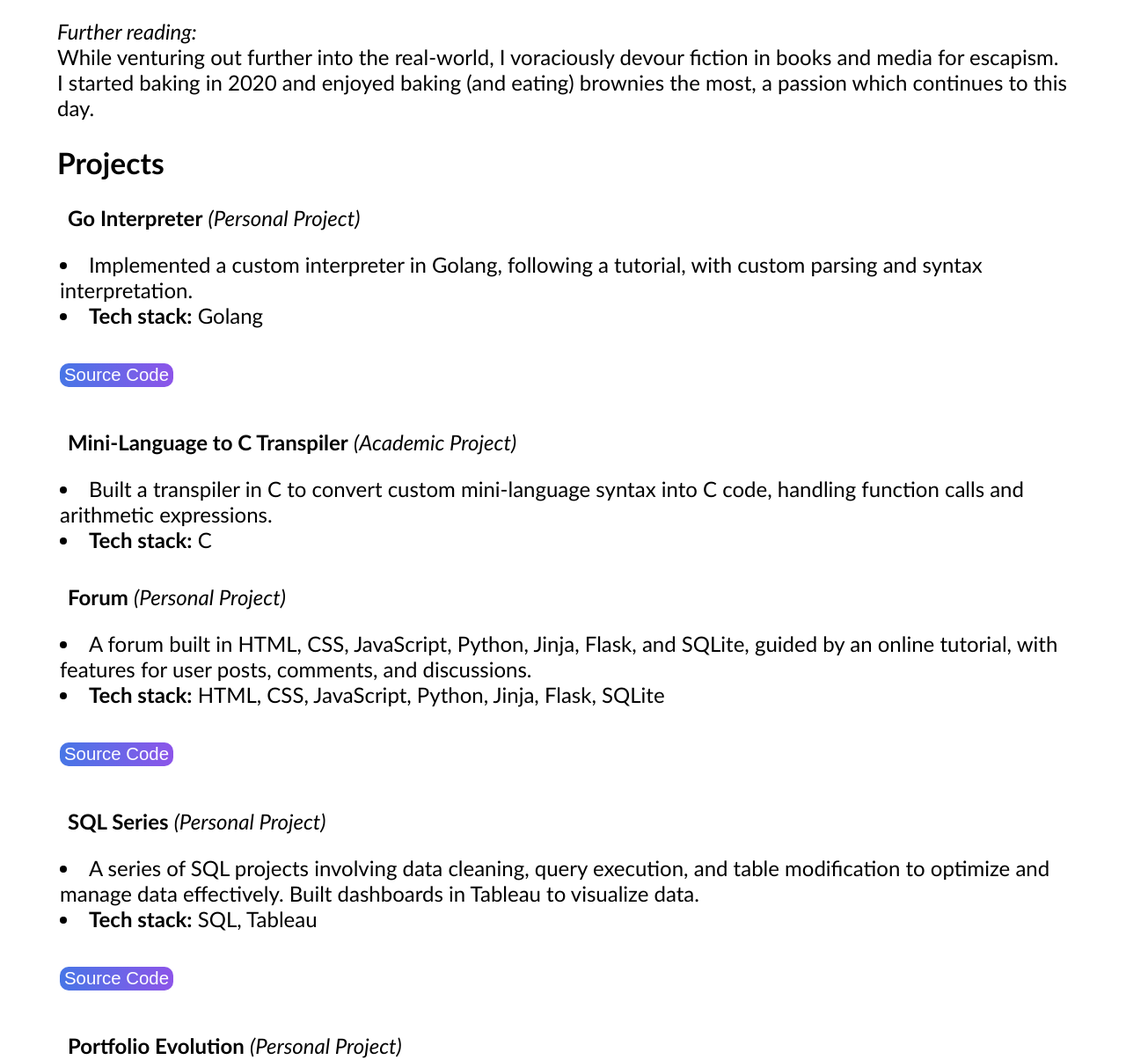
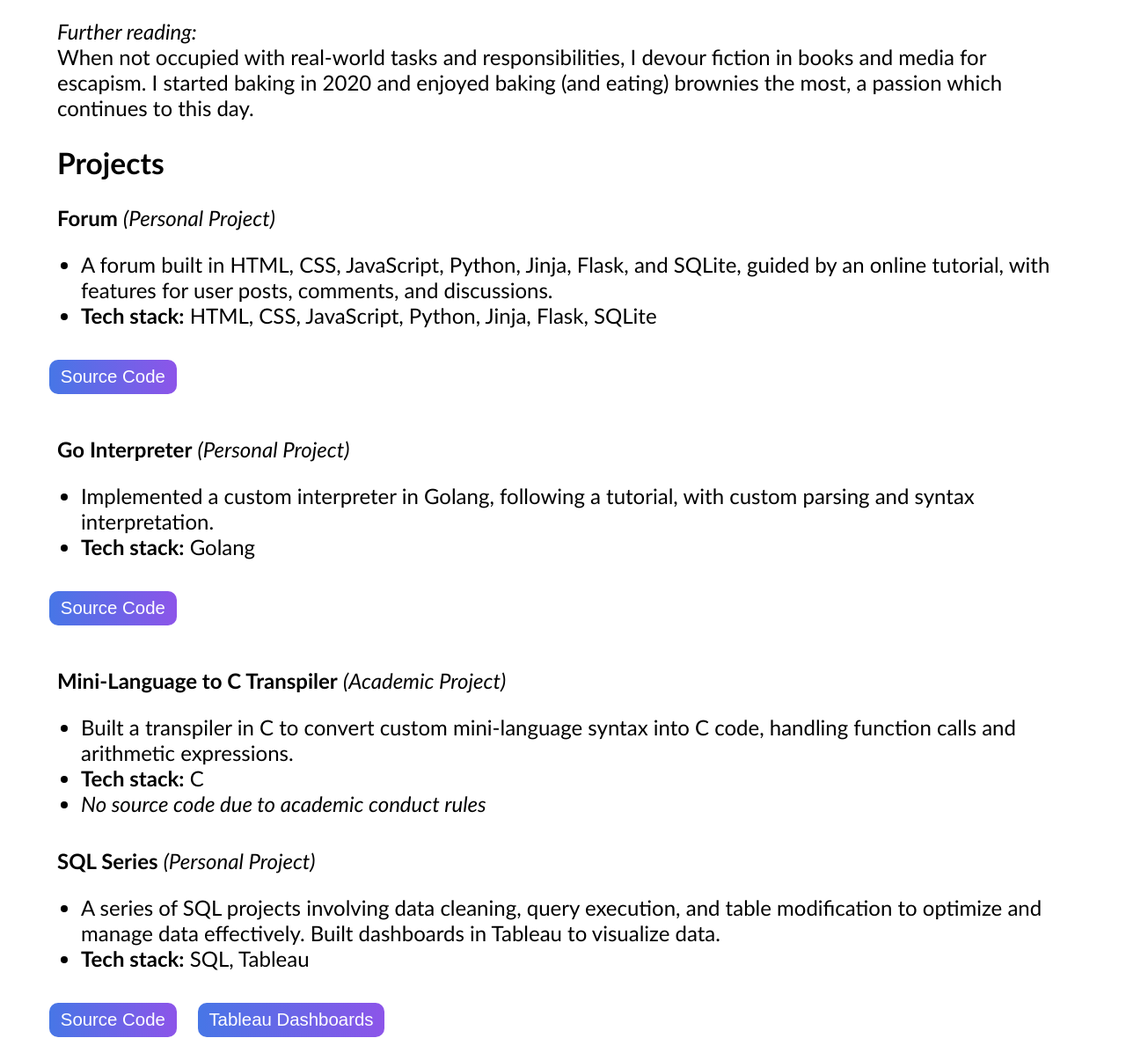
Before and after one commit to l-zhenyi/l-zhenyi.github.io, a plain HTML site: page index.html in a window 1280 px wide. Shown: the part 555-1760 px from the top of the page at 88% size. Drawn offline with Linux system fonts and the light colour scheme.

Commit message:
Modified bio. Edited list margins.

```diff
--- a/index.html
+++ b/index.html
@@ -67,12 +67,28 @@
 
   <p>
     <i>Further reading:</i><br>
-    While venturing out further into the real-world, I voraciously devour fiction in books and media for escapism.
-    I started baking in 2020 and enjoyed baking (and eating) brownies the most, a passion which continues
-    to this day.
+    When not occupied with real-world tasks and responsibilities, I devour fiction in books and media
+    for escapism. I started baking in 2020 and enjoyed baking (and eating) brownies the most, a passion which
+    continues to this day.
 </p>
 
 <h2 id="projects">Projects</h2>
+  <div class="project-body">
+    <p>
+      <b>Forum</b> <i>(Personal Project)</i><br>
+      <ul>
+        <li>A forum built in HTML, CSS, JavaScript, Python, Jinja, Flask, and SQLite, guided by an online
+          tutorial, with features for user posts, comments, and discussions.</li>
+          <li><b>Tech stack:</b> HTML, CSS, JavaScript, Python, Jinja, Flask, SQLite</li>
+      </ul>
+    </p>
+    <div class="btn-container">
+    <a href="https://github.com/l-zhenyi/Forum" target="_blank">
+        <button class="btn-grad" data="Github">Source Code</button>
+      </a>
+    </div>
+  </div>
+
   <div class="project-body">
   <p>
     <b>Go Interpreter</b> <i>(Personal Project)</i><br>
@@ -88,34 +104,21 @@
         <button class="btn-grad" data="Github">Source Code</button>
       </a>
     </div>
+  </div>
 
+  <div class="project-body">
     <p>
       <b>Mini-Language to C Transpiler</b> <i>(Academic Project)</i><br>
       <ul>
         <li>Built a transpiler in C to convert custom mini-language syntax into C code, handling function calls
           and arithmetic expressions.</li>
           <li><b>Tech stack:</b> C</li>
+          <li><i>No source code due to academic conduct rules</i></li>
       </ul>
     </p>
-  <!-- <div class="btn-container">
-    <button class="btn-grad" data="Github">Source Code</button>
-    <button class="btn-grad" data="Github">Demo</button>
-  </div> -->
-
-<p>
-  <b>Forum</b> <i>(Personal Project)</i><br>
-  <ul>
-    <li>A forum built in HTML, CSS, JavaScript, Python, Jinja, Flask, and SQLite, guided by an online
-      tutorial, with features for user posts, comments, and discussions.</li>
-      <li><b>Tech stack:</b> HTML, CSS, JavaScript, Python, Jinja, Flask, SQLite</li>
-  </ul>
-  </p>
-  <div class="btn-container">
-    <a href="https://github.com/l-zhenyi/Forum" target="_blank">
-      <button class="btn-grad" data="Github">Source Code</button>
-    </a>
   </div>
 
+  <div class="project-body">
     <p>
       <b>SQL Series</b> <i>(Personal Project)</i><br>
       <ul>
@@ -128,8 +131,13 @@
         <a href="https://github.com/l-zhenyi/SQL" target="_blank">
           <button class="btn-grad" data="Github">Source Code</button>
         </a>
+        <a href="https://public.tableau.com/app/profile/zhen.yi.lim/vizzes" taget="_blank">
+          <button class="btn-grad" data="Tableau profile link">Tableau Dashboards</button>
+      </a>
+    </div>
   </div>
 
+  <div class="project-body">
     <p>
       <b>Portfolio Evolution</b> <i>(Personal Project)</i><br>
       <ul>
@@ -142,6 +150,7 @@
       <a href="https://github.com/l-zhenyi/OldPortfolios" target=""_blank>
         <button class="btn-grad" data="Github">Source Code</button>
       </a>
+    </div>
   </div>
 
 <div class="top-container">
--- a/styles.css
+++ b/styles.css
@@ -186,7 +186,7 @@ body.dark-mode .ext-link:hover {
 .btn-grad {
   background-image: linear-gradient(to right, #4776E6 0%, #8E54E9 51%, #4776E6 100%);
   margin: 0;
-  padding: 2px 5px; /* Add padding for better spacing */
+  padding: 1vh 1vw; /* Add padding for better spacing */
   text-align: center;
   transition: 0.5s;
   background-size: 200% auto;
@@ -213,17 +213,14 @@ body.dark-mode .ext-link:hover {
 }
 
 
- ul {
-  list-style-position: inside;
-  padding-left: 0;
-}
-
 .project-body {
-  padding-left: 0.5rem;
+  padding-left: 0rem;
 }
 
 .project-body ul {
   padding-bottom: 0.5rem;
+  /* list-style-position: inside; */
+  padding-left: 1.5rem;
 }
 
 
```
Lines whose indentation alone changed are shown as unchanged.
